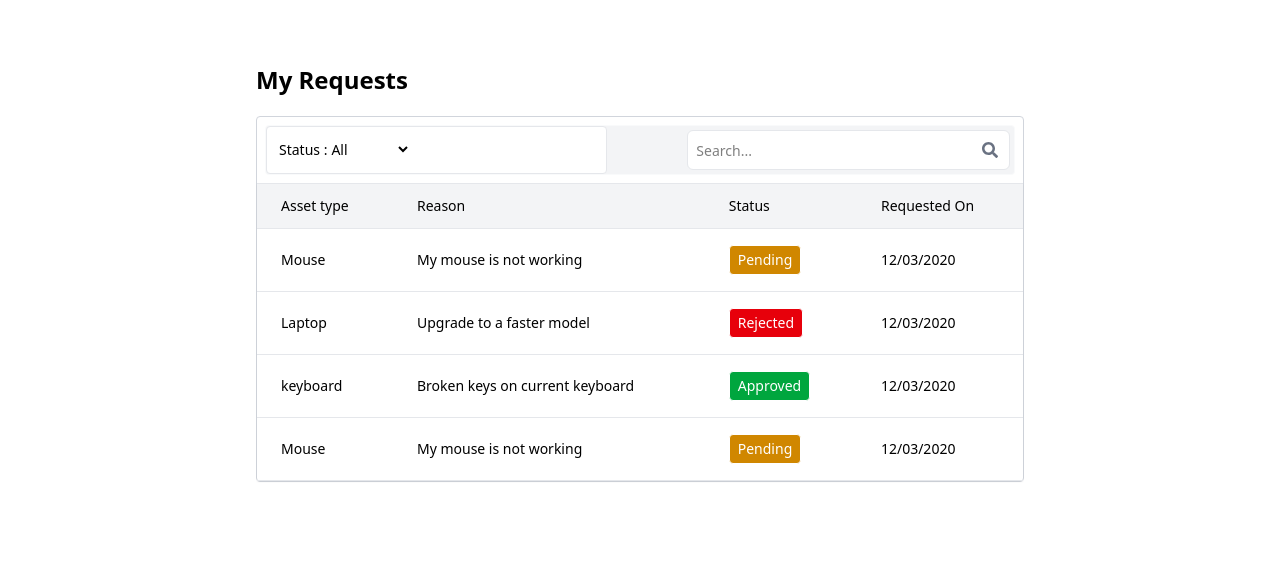
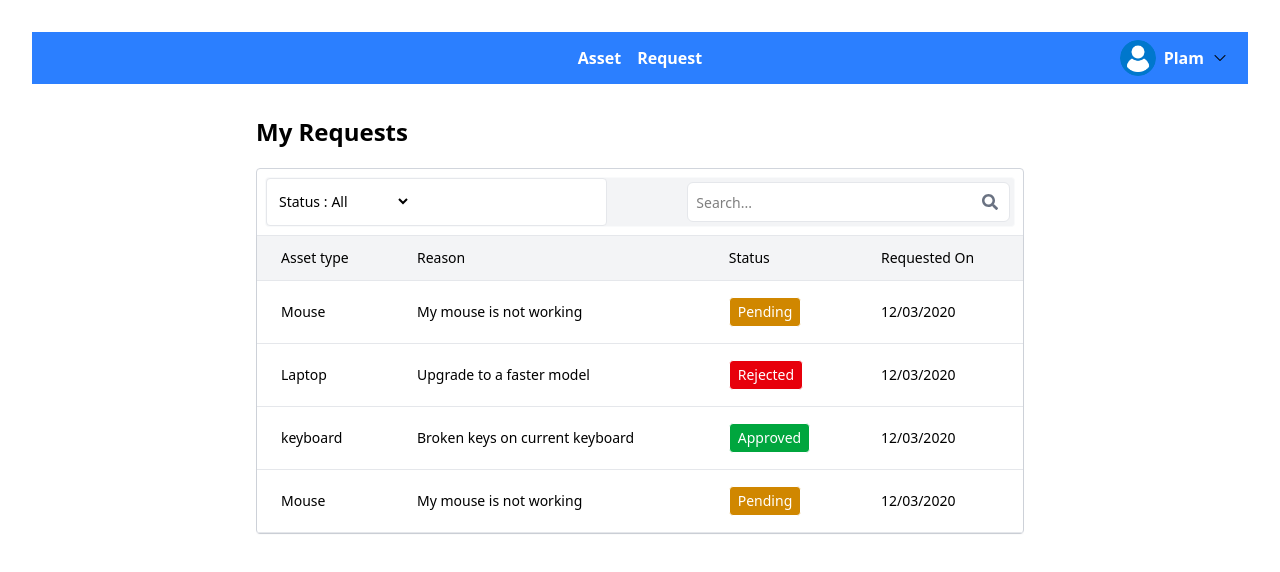
Before and after one commit to saidigesh19/Assert_Request_And_Approval_System, a React (Vite) app in the folder client/: page /myrequest in a window 1280 px wide. Shown: the top 572 px of the page. Built offline with nearby package versions, Linux system fonts and the light colour scheme.

Commit message:
added the Header bar in the request page

```diff
--- a/client/src/components/Employee/assetRequest.jsx
+++ b/client/src/components/Employee/assetRequest.jsx
@@ -1,5 +1,6 @@
 import React, { useState } from "react";
 import axios from 'axios';
+import Header from "../Header/header"
 
 const AssetRequest = () => {
   const[assert_name,setassert_name]=useState("");
@@ -41,7 +42,10 @@ const AssetRequest = () => {
     };
 
   return (
+    <div>
+      <Header/>
     <div className="min-h-screen w-full flex justify-center">
+
       <form className="w-full max-w-xl text-left mt-8 sh" onSubmit={handleSubmit}>
         <h1 className="font-bold text-2xl text-left">Asset Request</h1>
 
@@ -97,6 +101,7 @@ const AssetRequest = () => {
         </div>
       </form>
     </div>
+    </div>
 
   );
 };
--- a/client/src/components/Employee/myRequests.jsx
+++ b/client/src/components/Employee/myRequests.jsx
@@ -1,4 +1,5 @@
 import { FaSearch } from "react-icons/fa";
+import Header from "../Header/header"
 
 const MyRequest = () => {
   const tableData = [
@@ -29,6 +30,7 @@ const MyRequest = () => {
   ];
   return (
     <div className="mx-auto w-full h-screen">
+      <Header/>
       <form className="w-3xl mx-auto flex flex-col mt-8">
         <h1 className="font-bold text-2xl text-left">My Requests</h1>
       <div className="border text-left bg-white border-gray-300 rounded mt-5">
--- a/client/src/components/Header/header.jsx
+++ b/client/src/components/Header/header.jsx
@@ -9,8 +9,8 @@ export default function Header() {
 
                 {/* Left / center section */}
                 <div className="absolute left-1/2 -translate-x-1/2 flex items-center gap-4 text-white font-bold">
-                    <a href="">Asset</a>
-                    <a href="">Request</a>
+                    <a href="/assetrequest">Asset</a>
+                    <a href="/myrequest">Request</a>
                 </div>
 
                 {/* Right section */}
```
